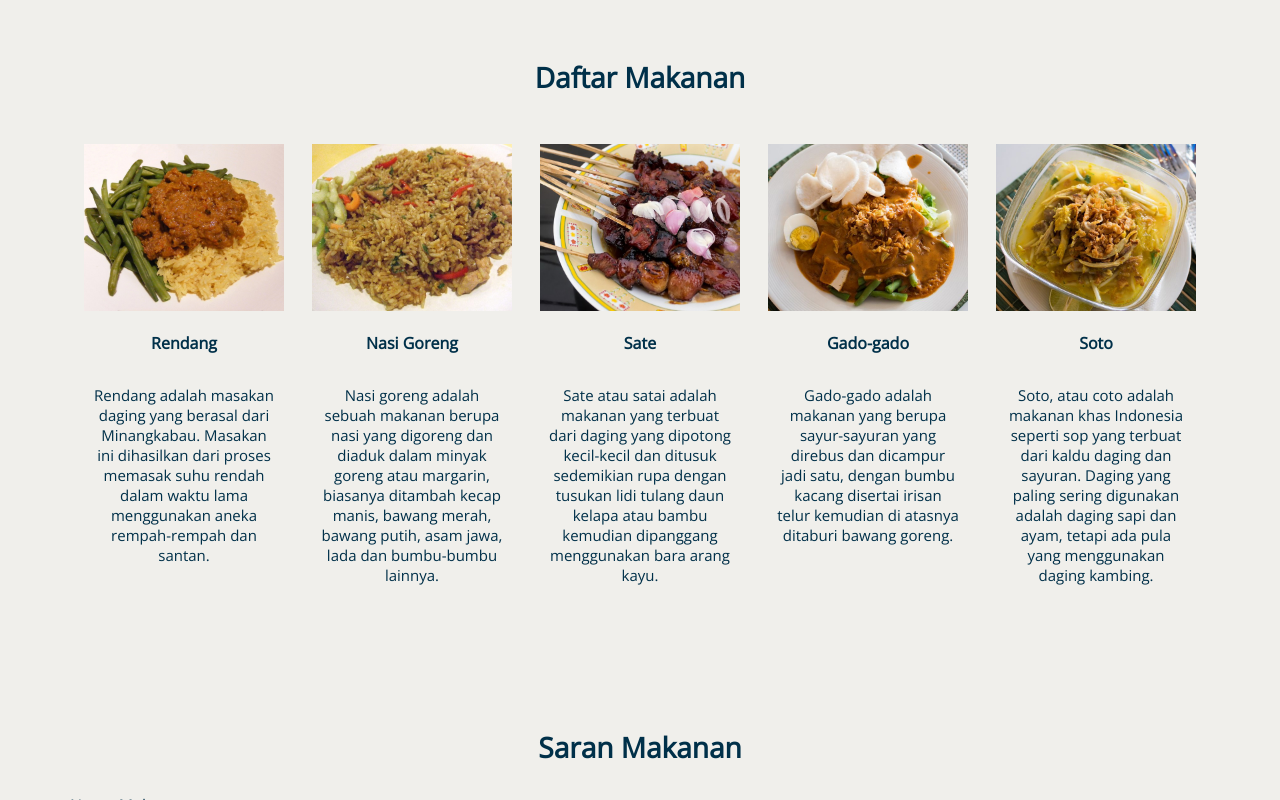
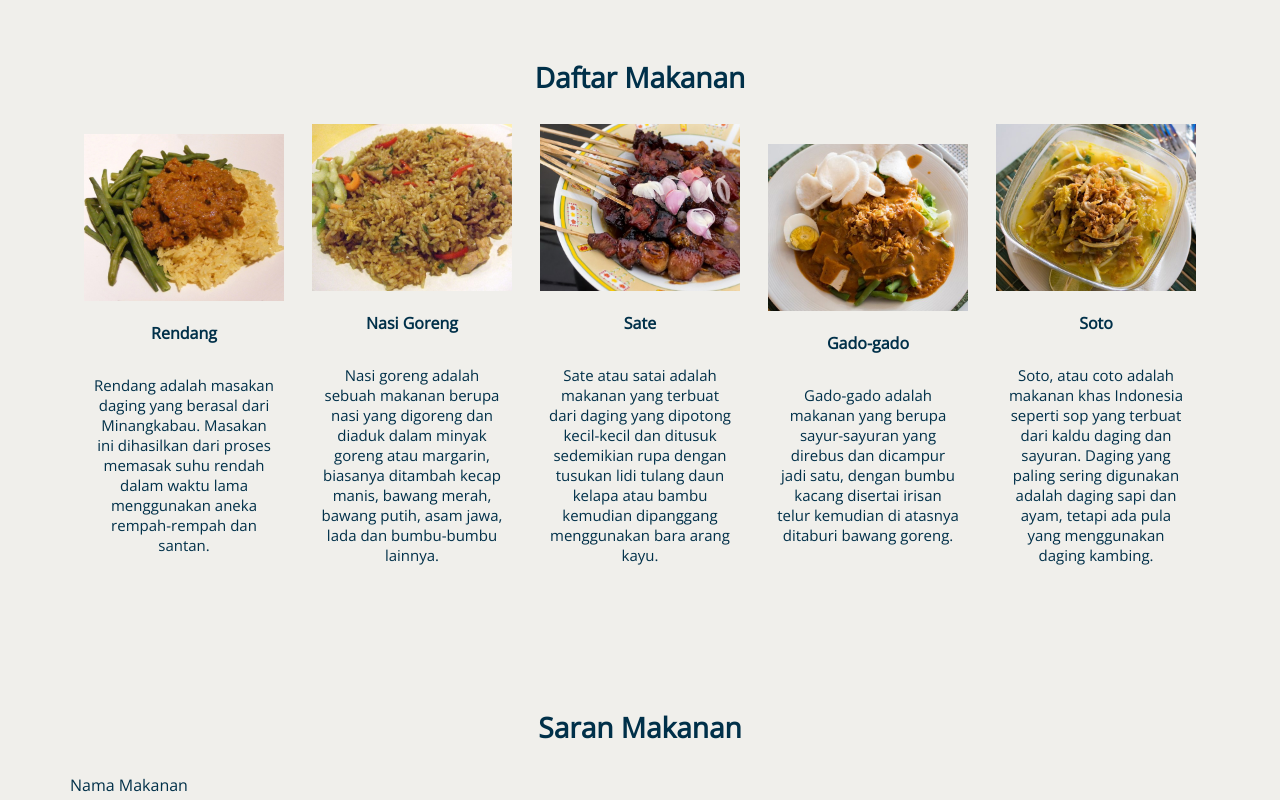
Before and after one commit to Helix7-lab/CD04.io.id, a plain HTML site: page index.html in a window 1280 px wide. Shown: the part 578-1378 px from the top of the page. Drawn offline with nearby package versions, Linux system fonts and the light colour scheme.

Commit message:
Update stylesheet.css

```diff
--- a/stylesheet.css
+++ b/stylesheet.css
@@ -88,6 +88,8 @@ body {
   flex: auto;
   width: 20%;
   margin-top: 20px;
+  flex-directions: column;
+  margin: auto;
 }
 
 .lesson img {
```
